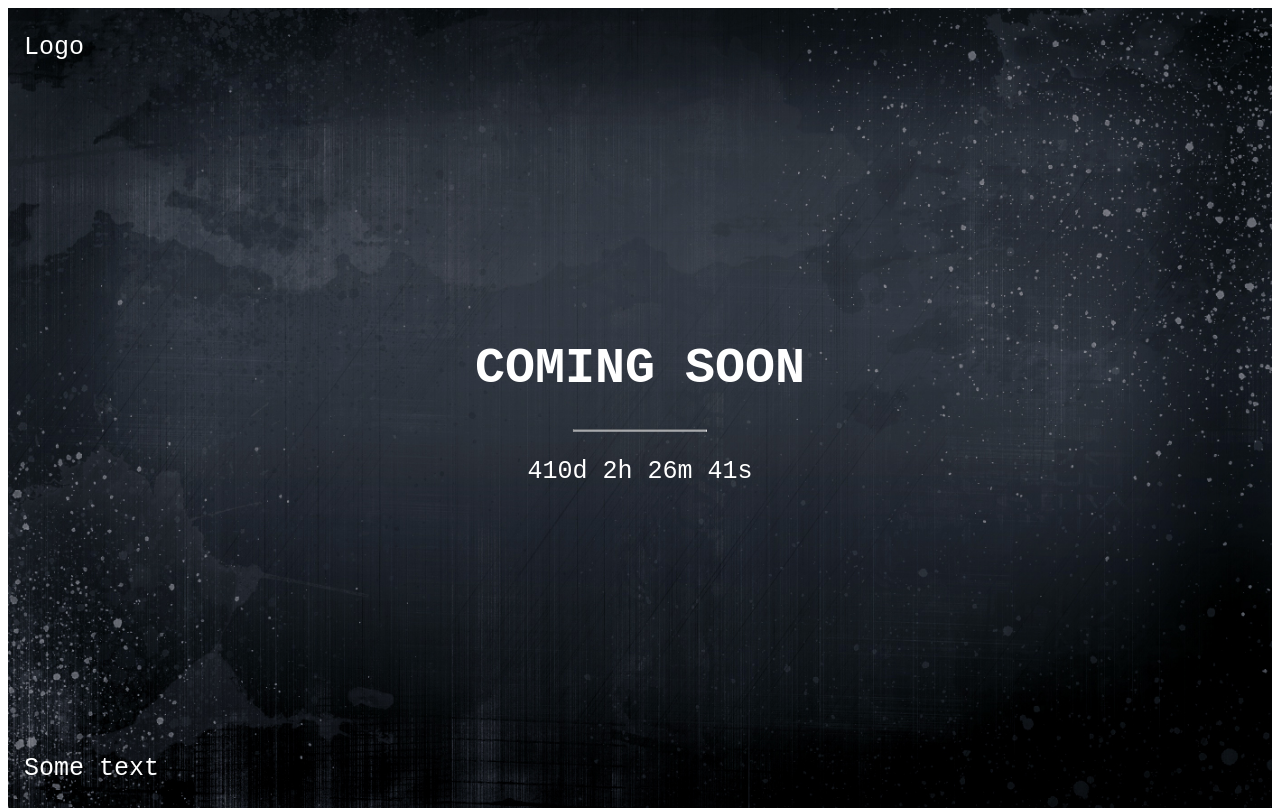
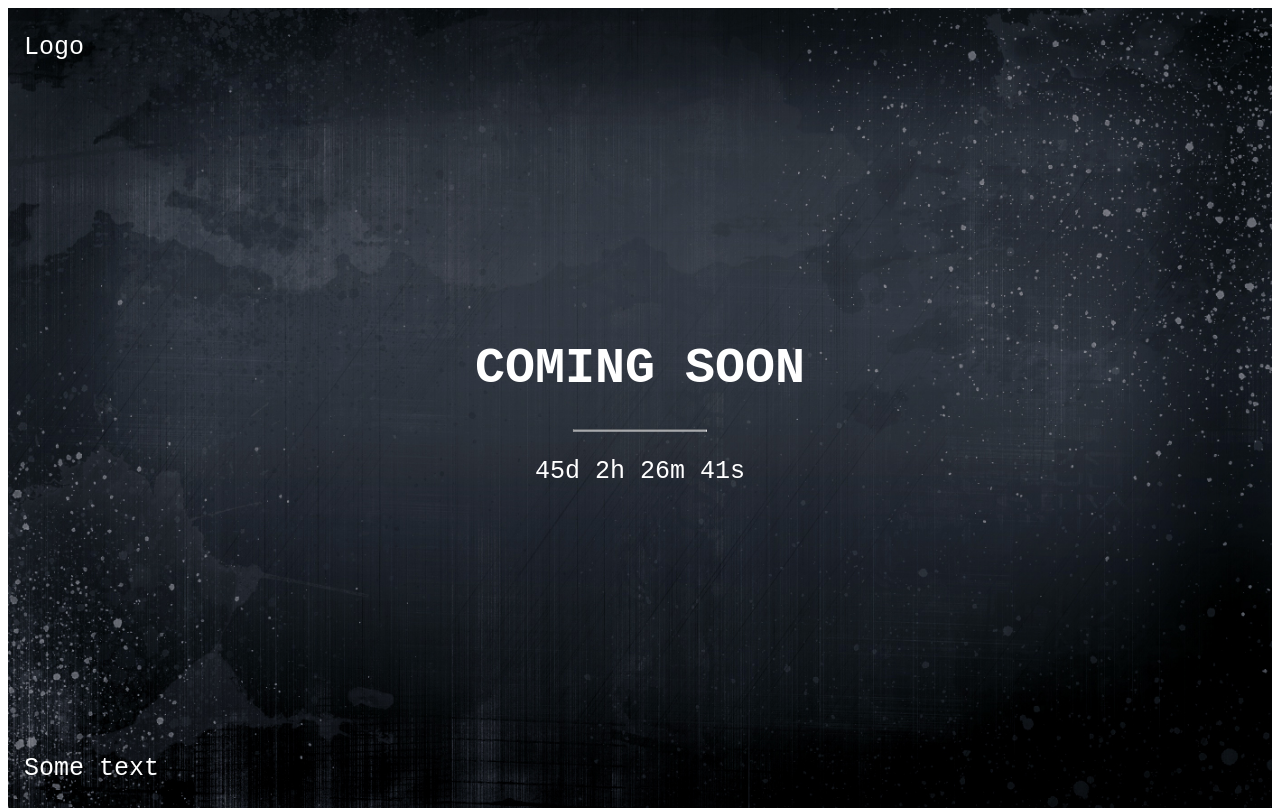
Before and after one commit to gngenius02/gngenius02.github.io, a plain HTML site: page index.html in a window 1280 px wide. Drawn offline with Linux system fonts and the light colour scheme.

Commit message:
Update index.html

```diff
--- a/index.html
+++ b/index.html
@@ -71,7 +71,7 @@ hr {
 </div>
 <script>
 // Set the date we're counting down to
-var countDownDate = new Date("April 5, 2021 00:00:00").getTime();
+var countDownDate = new Date("April 5, 2020 00:00:00").getTime();
 
 // Update the count down every 1 second
 var x = setInterval(function() {
```
